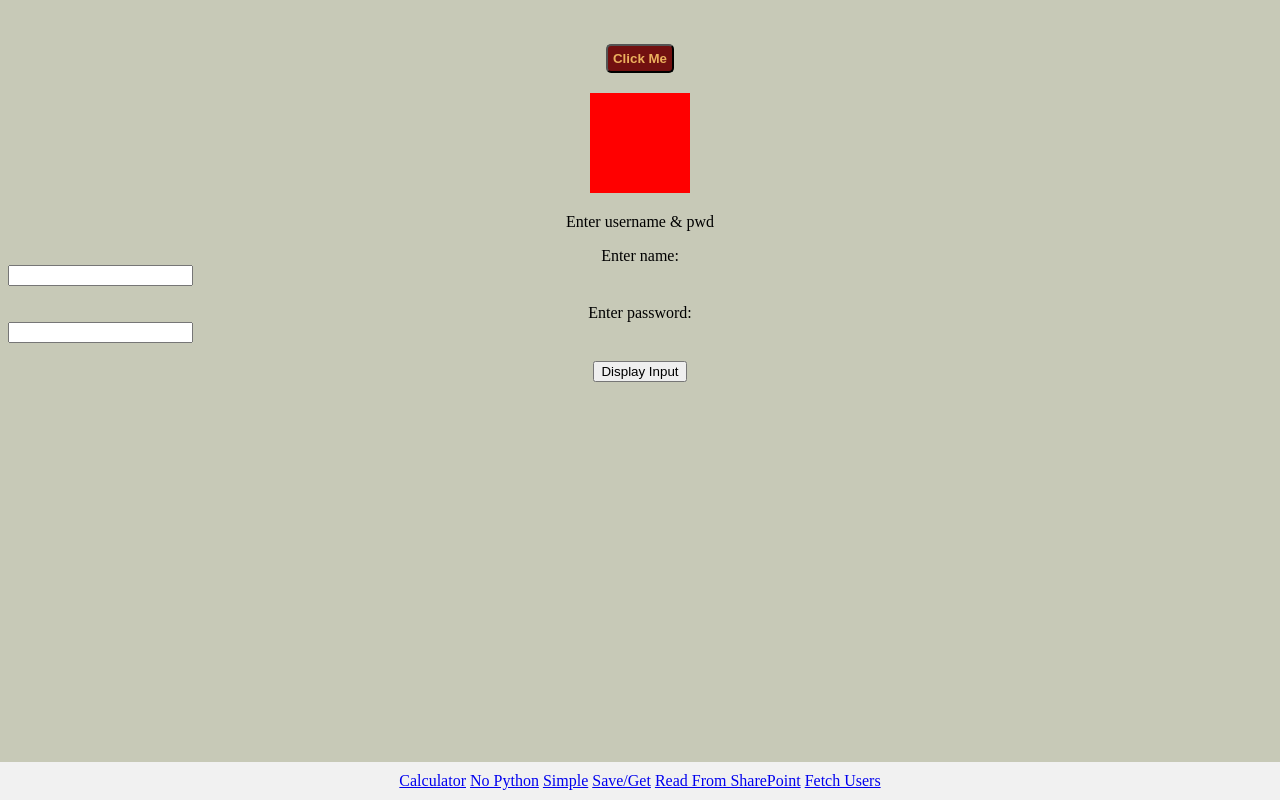
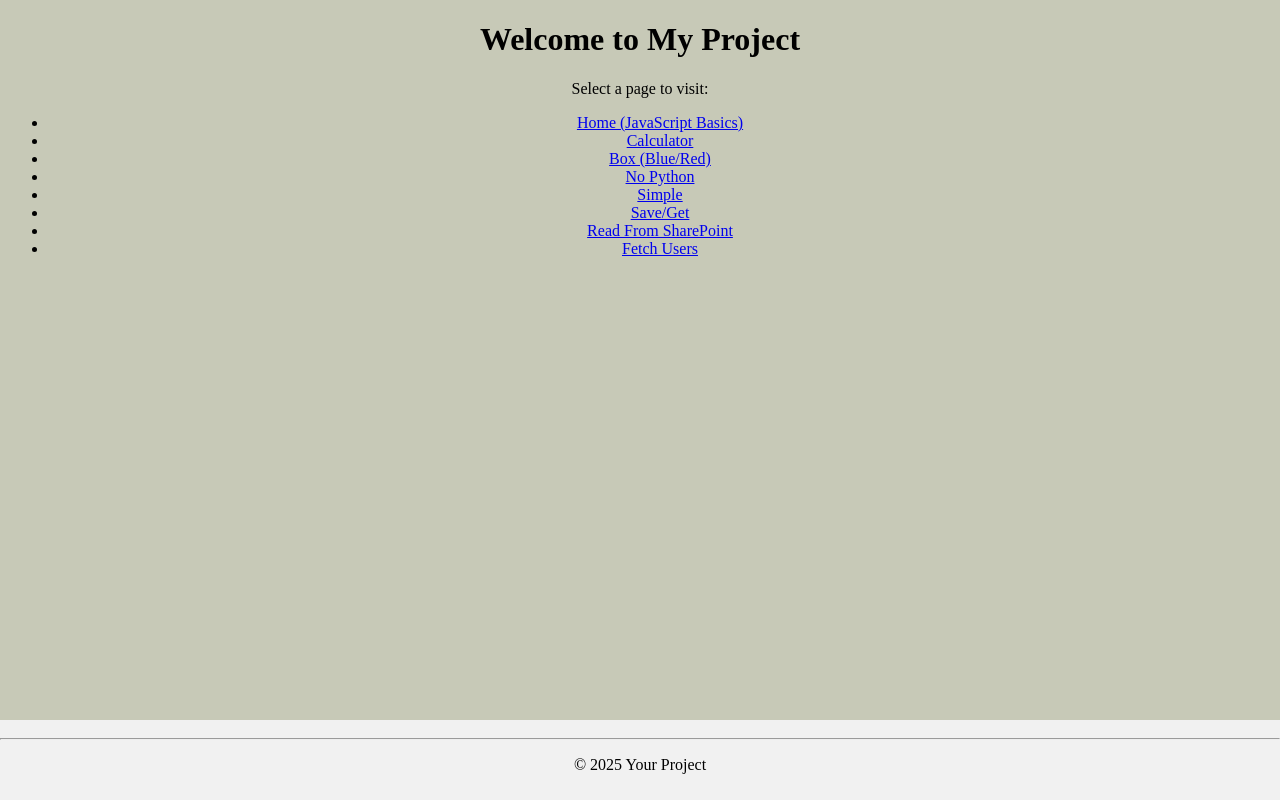
Before and after one commit to takala31/Project_5, a plain HTML site: page index.html in a window 1280 px wide. Drawn offline with Linux system fonts and the light colour scheme.

Commit message:
added unified footer

```diff
--- a/index.html
+++ b/index.html
@@ -1,47 +1,25 @@
-<! DOCTYPE html>
+<!DOCTYPE html>
 <html>
   <head>
-    <title>JavaScript Basics</title>
-
+    <title>Welcome - Project Index</title>
     <link href="styles/mystyles.css" rel="stylesheet" />
-
-   </head>
-
-  <header>
-    <!-- <a href="Calculator.html" class="link_w">Go to Calculator</a> -->
-  </header>
-
-
-
-
+  </head>
   <body>
-    <br><br>
-    <button onclick="changeColor()" class="link_w">Click Me</button>
-    <div id="changeMe"></div>
-    <script src="scripts/myscripts.js"></script>
+    <h1>Welcome to My Project</h1>
+    <p>Select a page to visit:</p>
+    <ul>
+      <li><a href="index.html" class="link_ww">Home (JavaScript Basics)</a></li>
+      <li><a href="Calculator.html" class="link_ww">Calculator</a></li>
+      <li><a href="Box_BlueRed.html" class="link_ww">Box (Blue/Red)</a></li>
+      <li><a href="page_NoPython.html" class="link_ww">No Python</a></li>
+      <li><a href="page_simple.html" class="link_ww">Simple</a></li>
+      <li><a href="page3_SaveGet.html" class="link_ww">Save/Get</a></li>
+      <li><a href="Page4_ReadFromSharePoint.html" class="link_ww">Read From SharePoint</a></li>
+      <li><a href="FetchUsers.html" class="link_ww">Fetch Users</a></li>
+    </ul>
+    <footer>
+      <hr>
+      <p>&copy; 2025 Your Project</p>
+    </footer>
   </body>
-
-
-
-
-  <p>Enter username & pwd</p>
-  <label for="UserName">Enter name:</label>
-  <input type="text" id="UserName" />
-  <br />
-  <label for="pwd">Enter password:</label>
-  <input type="password" id="pwd" />
-  <br />
-  <button onclick="displayInput()">Display Input</button>
-
-    <footer>
-    <!-- <a href="index.html" class="link_ww">Home</a> | -->
-    <a href="Calculator.html" class="link_ww">Calculator</a>
-    <a href="page_NoPython.html" class="link_ww">No Python</a>
-    <a href="page_simple.html" class="link_ww">Simple</a>
-    <a href="page3_SaveGet.html" class="link_ww">Save/Get</a>
-    <a href="Page4_ReadFromSharePoint.html" class="link_ww">Read From SharePoint</a>
-    <a href="FetchUsers.html" class="link_ww">Fetch Users</a>
-  </footer>
-
-
 </html>
```
Also changed, not shown: Box_BlueRed.html (added, +47 -0 lines), Calculator.html (+16 -9 lines), FetchUsers.html (+16 -8 lines), footer.html (added, +9 -0 lines), page3_SaveGet.html (+16 -9 lines), page_NoPython.html (+16 -8 lines), page_simple.html (+17 -8 lines).
